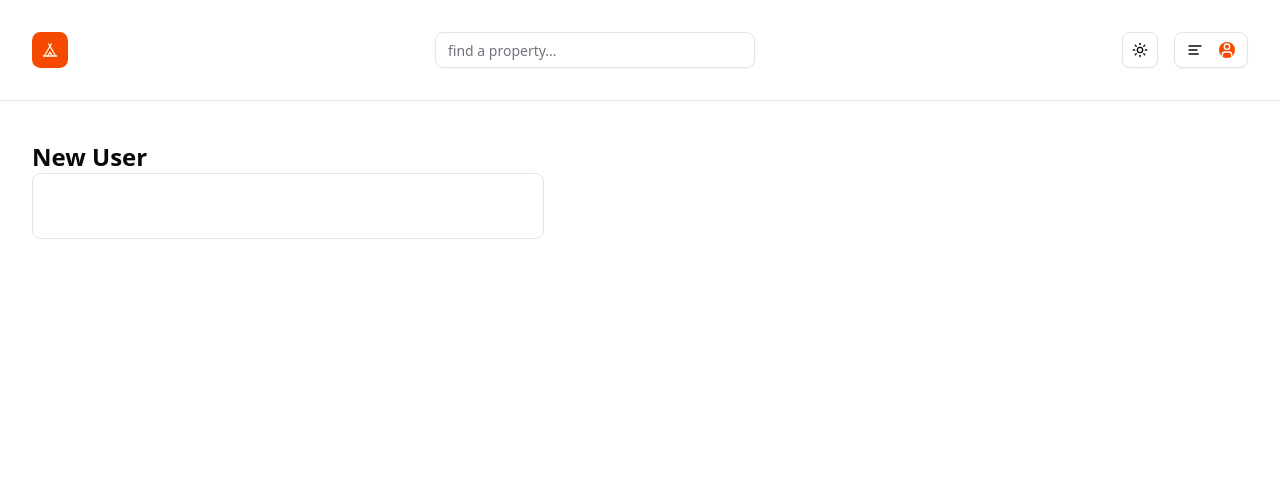
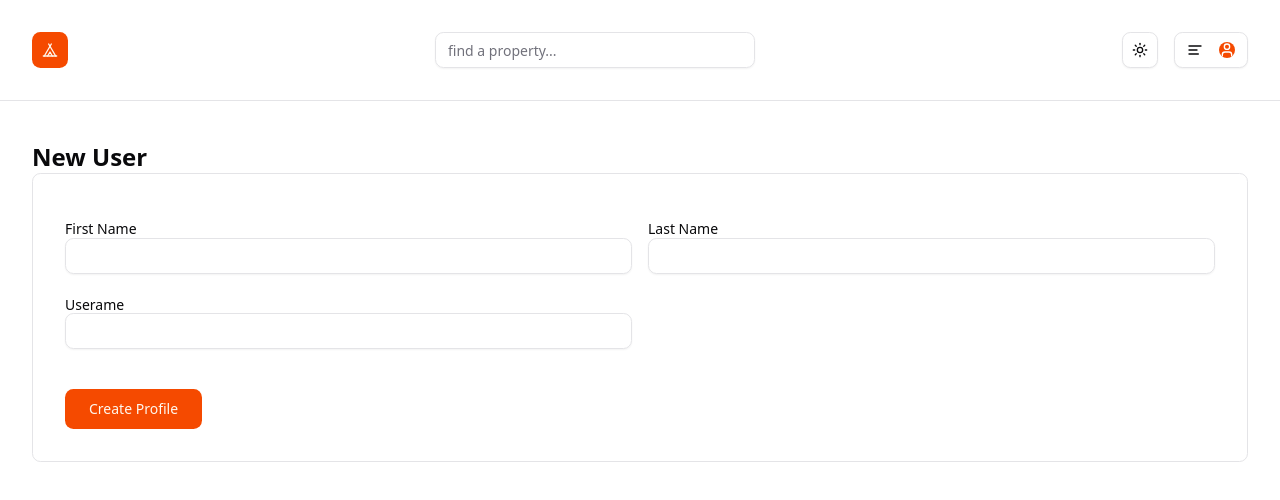
Before and after one commit to smyhk/airbnbclone, a Next.js app: page /profile/create in a window 1280 px wide. Shown: the top 500 px of the page. Built offline with nearby package versions, Linux system fonts and the light colour scheme.

Commit message:
Implement initial create profile form with reusable components

```diff
--- a/app/profile/create/page.tsx
+++ b/app/profile/create/page.tsx
@@ -1,16 +1,28 @@
-const createProfileAction = async (formData: FormData) => {
+import FormInput from '@/components/form/FormInput';
+import SubmitButton from '@/components/form/Buttons';
+import FormContainer from '@/components/form/FormContainer';
+
+const createProfileAction = async (prevState: unknown, formData: FormData) => {
   'use server';
 
   const firstName = formData.get('firstName') as string;
   console.log(firstName);
+  return { message: 'Profile created!' };
 };
 
 export default function CreateProfilePage() {
   return (
     <section className="text-2xl font-semibold mb-8 capitalize">
       <h1>new user</h1>
-      <div className="border p-8 rounded-md max-w-lg">
-        <form action={createProfileAction}></form>
+      <div className="border p-8 rounded-md">
+        <FormContainer action={createProfileAction}>
+          <div className="grid md:grid-cols-2 gap-4 mt-4">
+            <FormInput type="text" name="firstName" label="First Name" />
+            <FormInput type="text" name="lastName" label="Last Name" />
+            <FormInput type="text" name="userName" label="Userame" />
+          </div>
+          <SubmitButton text="Create Profile" className="mt-8" />
+        </FormContainer>
       </div>
     </section>
   );
--- a/components/form/Buttons.tsx
+++ b/components/form/Buttons.tsx
@@ -11,7 +11,7 @@ type SubmitButtonProps = {
 
 import React from 'react';
 
-export default function Buttons({
+export default function SubmitButton({
   className = '',
   text = 'submit',
 }: SubmitButtonProps) {
--- a/utils/types.ts
+++ b/utils/types.ts
@@ -1,4 +1,4 @@
 export type actionFunction = (
-  prevState: any,
+  prevState: unknown,
   formData: FormData
 ) => Promise<{ message: string }>;
```
